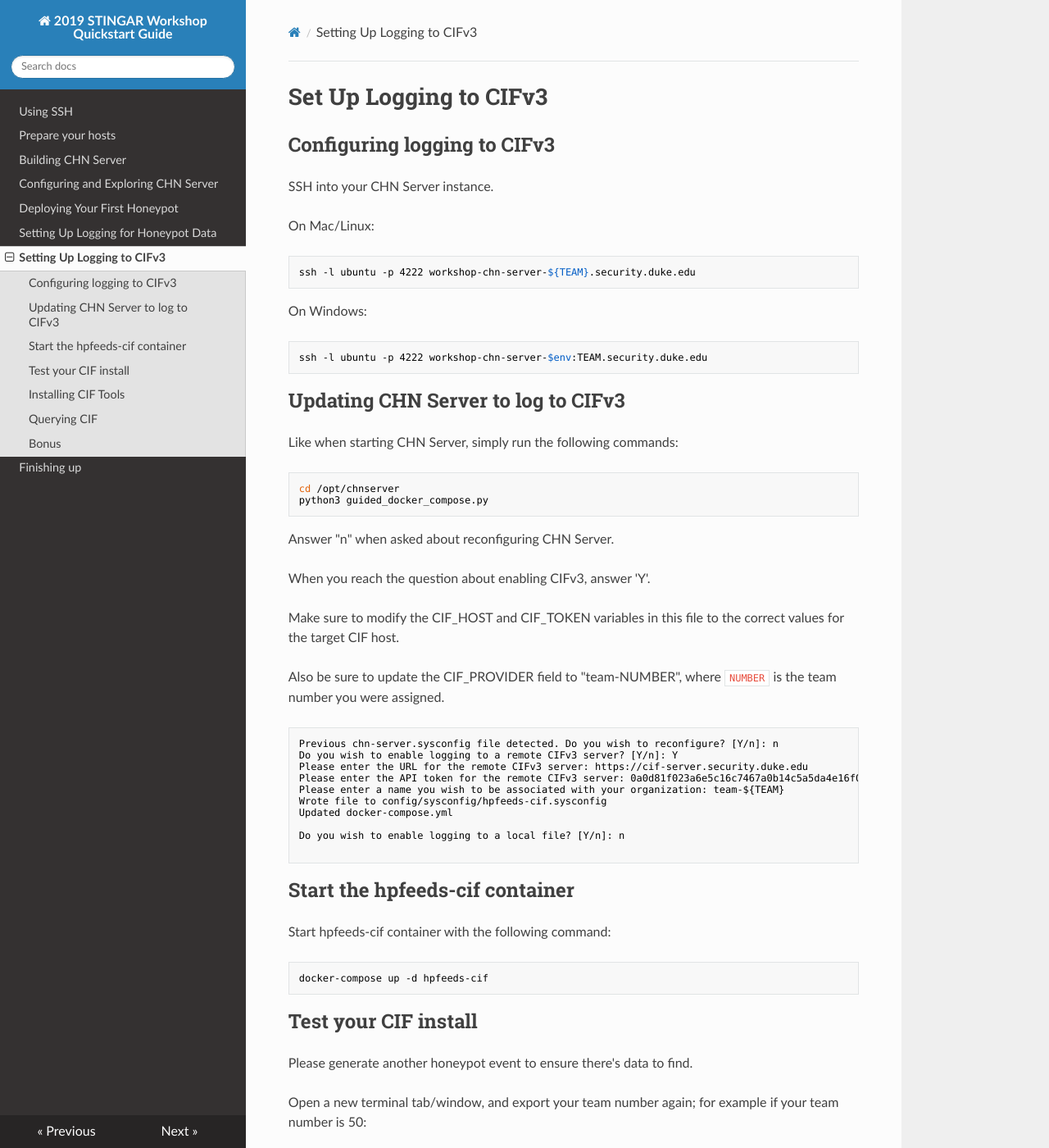
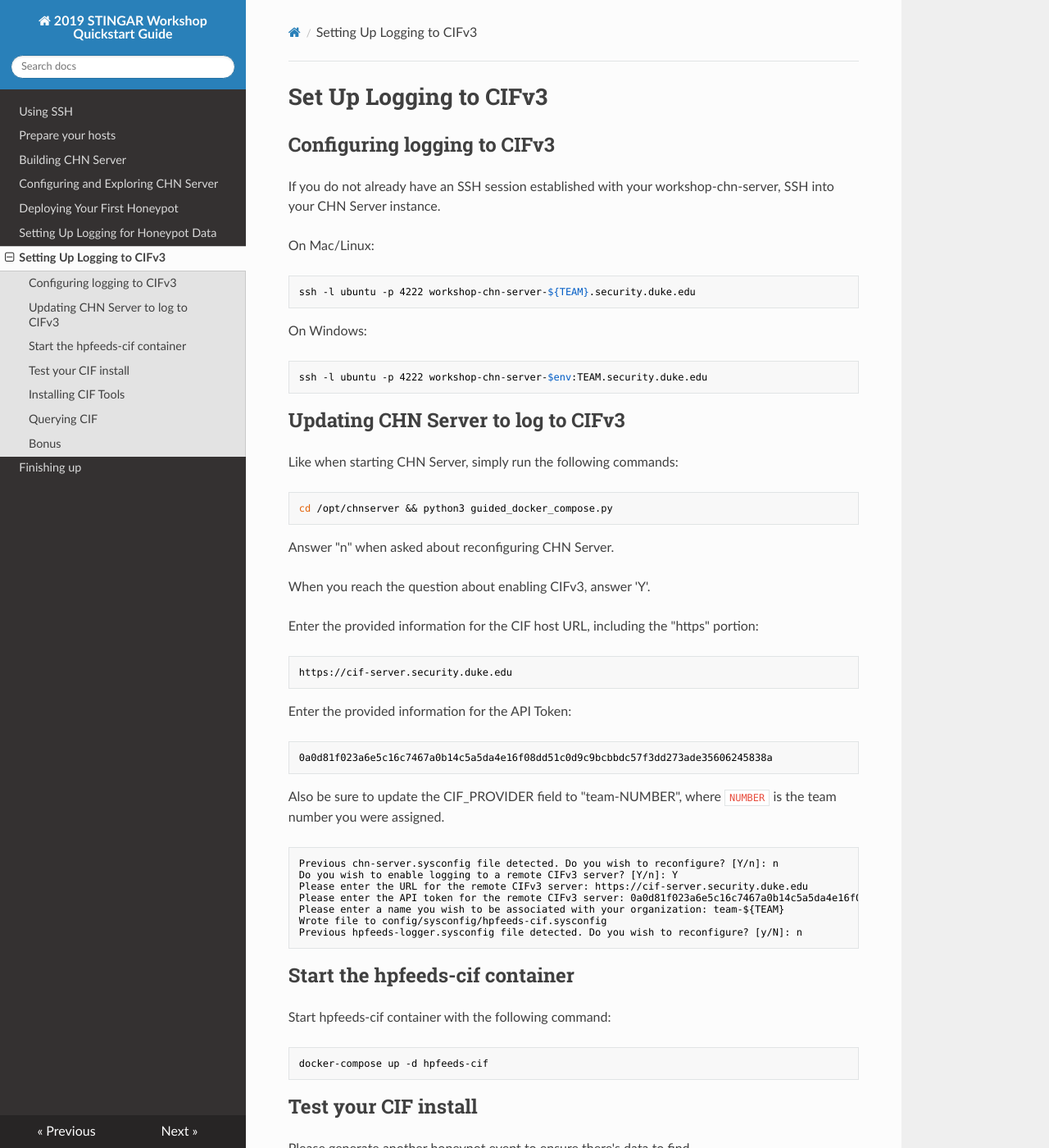
Before and after one commit to ckrez/it358-chn, an MkDocs documentation site: the page built from docs/configuring_cif.md, in a window 1280 px wide and 1400 px high. Shown: the whole window at 82% size. Built offline with MkDocs 1.6.1, drawn with Linux system fonts in a browser that asks for light colours; nearby versions of some CDN libraries; old or Windows-style settings are respelled for this version of MkDocs; some of the changed text lies outside the part shown.

Commit message:
adjusting
Signed-off-by: Jesse Bowling <jesse.bowling@duke.edu>

````diff
--- a/docs/configuring_cif.md
+++ b/docs/configuring_cif.md
@@ -3,7 +3,7 @@ Set Up Logging to CIFv3
 
 ## Configuring logging to CIFv3
 
-SSH into your CHN Server instance.
+If you do not already have an SSH session established with your workshop-chn-server, SSH into your CHN Server instance.
 
 On Mac/Linux:
 ```bash
@@ -19,15 +19,24 @@ ssh -l ubuntu -p 4222 workshop-chn-server-$env:TEAM.security.duke.edu
 Like when starting CHN Server, simply run the following commands:
 
 ```bash
-cd /opt/chnserver
-python3 guided_docker_compose.py
+cd /opt/chnserver && python3 guided_docker_compose.py
 ```
 
 Answer "n" when asked about reconfiguring CHN Server.
 
 When you reach the question about enabling CIFv3, answer 'Y'.
 
-Make sure to modify the CIF_HOST and CIF_TOKEN variables in this file to the correct values for the target CIF host.
+Enter the provided information for the CIF host URL, including the "https" portion:
+
+```text
+https://cif-server.security.duke.edu
+```
+
+Enter the provided information for the API Token:
+
+```text
+0a0d81f023a6e5c16c7467a0b14c5a5da4e16f08dd51c0d9c9bcbbdc57f3dd273ade35606245838a
+```
 
 Also be sure to update the CIF_PROVIDER field to "team-NUMBER", where `NUMBER` is the team number you were assigned.
 
@@ -38,10 +47,7 @@ Please enter the URL for the remote CIFv3 server: https://cif-server.security.du
 Please enter the API token for the remote CIFv3 server: 0a0d81f023a6e5c16c7467a0b14c5a5da4e16f08dd51c0d9c9bcbbdc57f3dd273ade35606245838a
 Please enter a name you wish to be associated with your organization: team-${TEAM}
 Wrote file to config/sysconfig/hpfeeds-cif.sysconfig
-Updated docker-compose.yml
-
-Do you wish to enable logging to a local file? [Y/n]: n
-
+Previous hpfeeds-logger.sysconfig file detected. Do you wish to reconfigure? [y/N]: n
 ```
 
 ## Start the hpfeeds-cif container
@@ -131,7 +138,7 @@ Now you can search for the entry you generated earlier, looking for your provide
  sure to substitute you team number in the provider field. For instance, if you're team number was 50:
 
 ```bash
-cif --tags honeypot --itype ipv4 --last-hour --provider team-50
+cif --tags honeypot --itype ipv4 --last-hour --provider team-50-chn
 ```
 
 Trying again without the `--provider` option will show you any other submissions from your classmates!
````
Also changed, not shown: other parts of docs/configuring_cif.md (+2 -1 lines).
